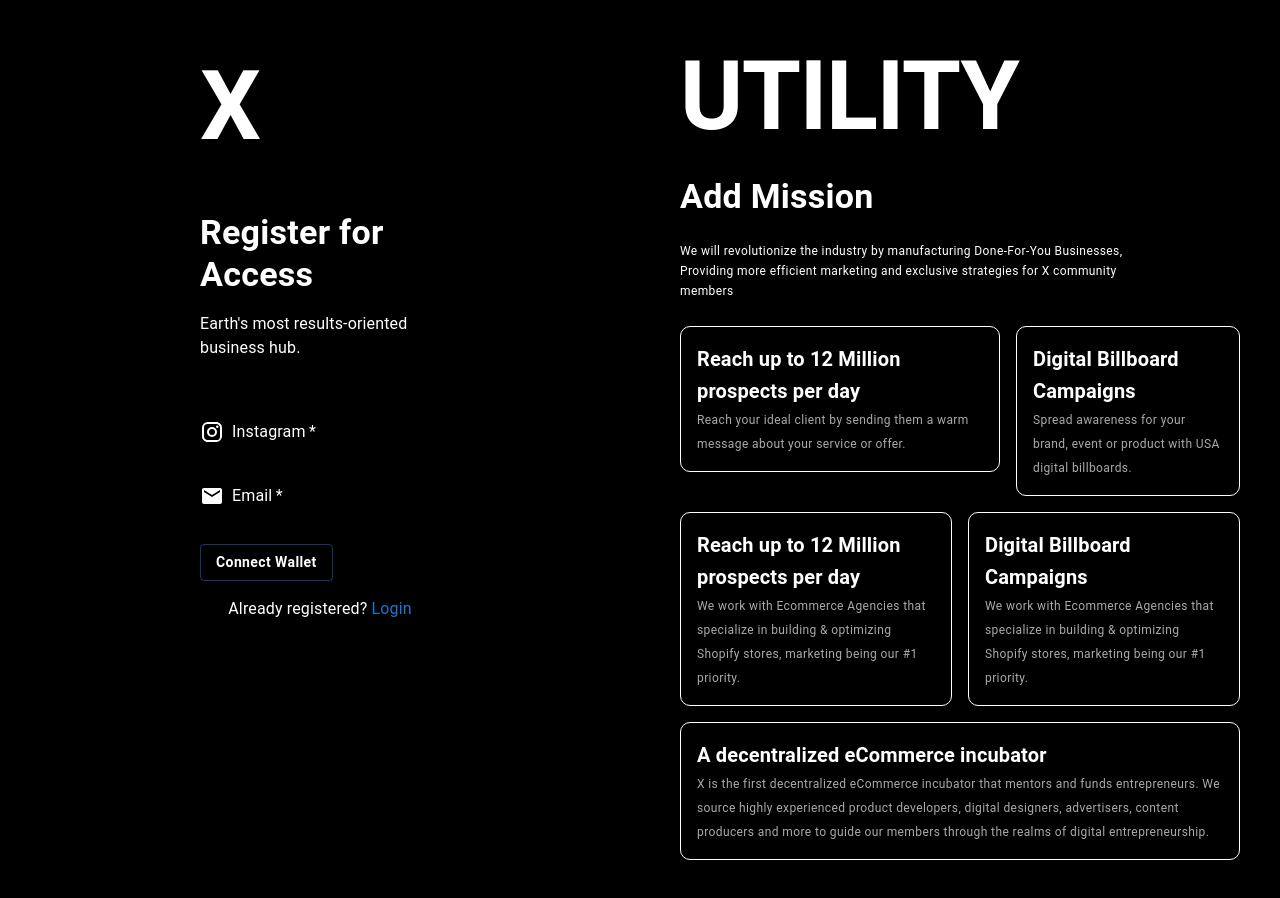
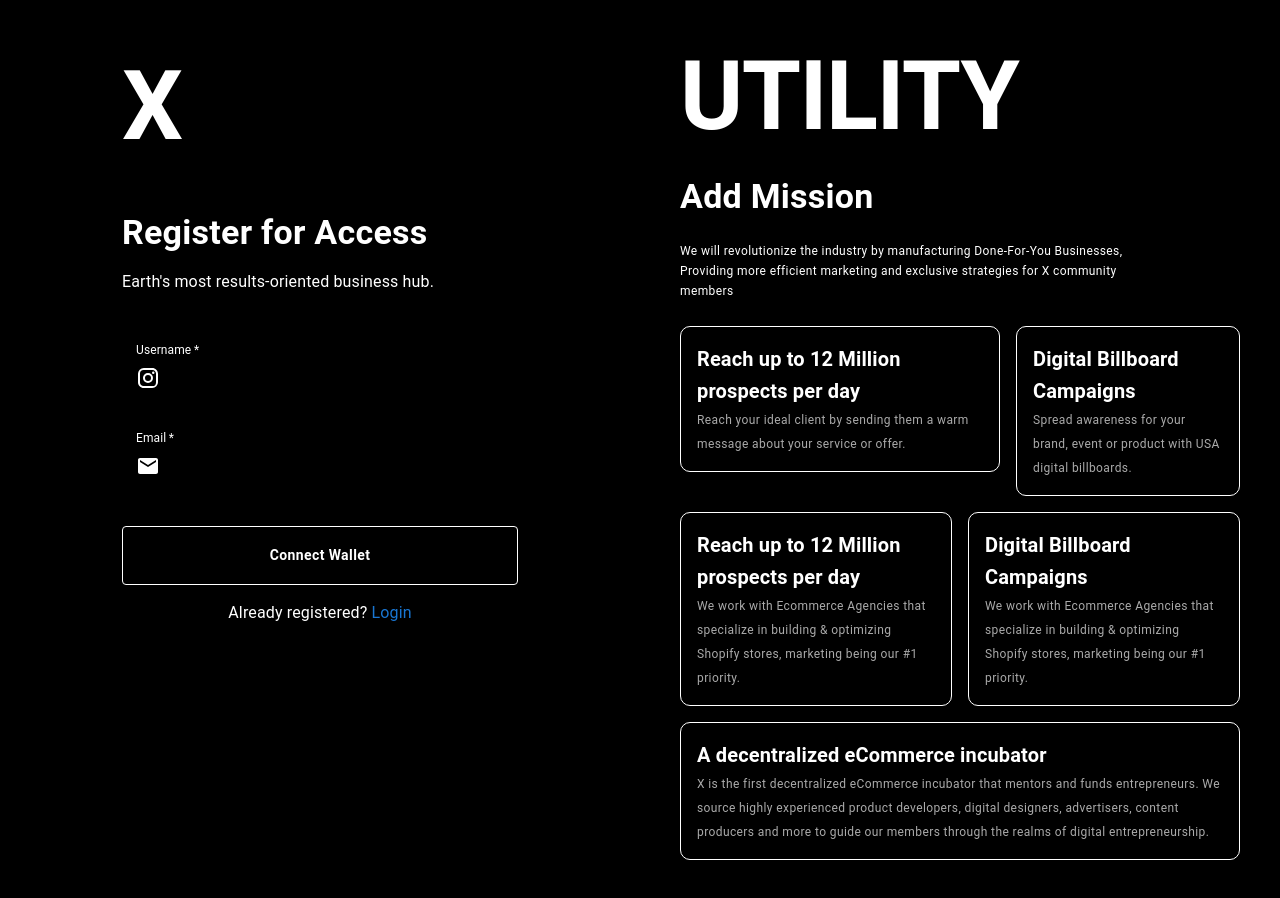
Before and after one commit to phantom930/xproject_frontend, a React (Create React App) app: page /login in a window 1280 px wide. Shown: the top 898 px of the page. Built offline with nearby package versions, Linux system fonts and the light colour scheme.

Commit message:
fix:login-ui

```diff
--- a/src/themes/componentStyleOveride.js
+++ b/src/themes/componentStyleOveride.js
@@ -14,10 +14,14 @@ const componentStyleOveride = () => {
         }
       }
     },
+    // MuiButton Style Overide
     MuiButton: {
       styleOverrides: {
         root: {
           color: '#fff'
+        },
+        outlined: {
+          borderColor: '#fff',
         }
       }
     },
--- a/src/views/login/LoginForm.jsx
+++ b/src/views/login/LoginForm.jsx
@@ -1,25 +1,43 @@
-import { TextField, Stack, Button, Typography, Link, Box } from '@mui/material';
+import { TextField, Stack, Button, Typography, Link, Box, InputAdornment, Container } from '@mui/material';
 import { Instagram, Email } from '@mui/icons-material';
 
 const LoginForm = () => {
   return (
-    <Box sx={{ px: '200px', height: 'calc(100vh)' }}>
+    <Container maxWidth='xs' sx={{m: 'auto', height: 'calc(100vh)'}}>
       <Typography variant='h1' fontWeight='bold' sx={{ py: '50px' }}>X</Typography>
       <Typography variant='h4' fontWeight='bold'>Register for Access</Typography>
       <Typography sx={{ mt: 2, mb: 5 }}>Earth's most results-oriented business hub.</Typography>
-      <Stack alignItems='flex-end' direction='row' sx={{ mb:2, width: '100%' }}>
-        <Instagram sx={{ mr: 1, my: 0.5 }} />
-        <TextField id="input-with-sx" label="Instagram" variant="standard" required/>
-      </Stack>
-      <Stack alignItems='flex-end' direction='row' sx={{ mb:4, width: '100%' }}>
-        <Email sx={{ mr: 1, my: 0.5 }} />
-        <TextField id="input-with-sx" label="Email" variant="standard" required/>
-      </Stack>
-      <Button variant='outlined' sx={{ mb: 2 }}>Connect Wallet</Button>
+      <TextField
+        id="input-with-icon-textfield"
+        label="Username"
+        sx={{my:2, width: '100%'}}
+        InputProps={{
+          startAdornment: (
+            <InputAdornment position="start">
+              <Instagram />
+            </InputAdornment>
+          ),
+        }}
+        required
+      />
+      <TextField
+        id="input-with-icon-textfield"
+        label="Email"
+        sx={{my:2, width: '100%'}}
+        InputProps={{
+          startAdornment: (
+            <InputAdornment position="start">
+              <Email />
+            </InputAdornment>
+          ),
+        }}
+        required
+      />
+      <Button variant='outlined' sx={{ my: 2, width: '100%', p: 2 }} color='primary'>Connect Wallet</Button>
       <Box textAlign='center'>
         Already registered? <Link underline='none'>Login</Link>
       </Box>
-    </Box>
+    </Container>
   );
 }
 
--- a/src/views/login/index.jsx
+++ b/src/views/login/index.jsx
@@ -6,10 +6,10 @@ import Utility from "./Utility";
 const Login = () => {
   return (
     <Grid container spacing={0}>
-      <Grid item sm={6}>
+      <Grid item md={6} sm={12}>
         <LoginForm />
       </Grid>
-      <Grid item sm={6}>
+      <Grid item md={6} sm={12}>
         <Utility />
       </Grid>
     </Grid>
```
